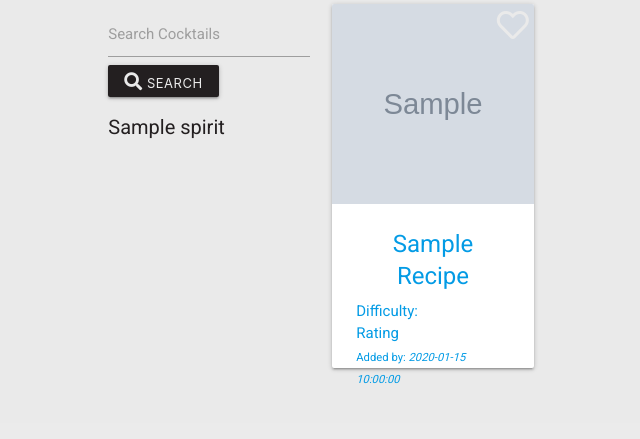
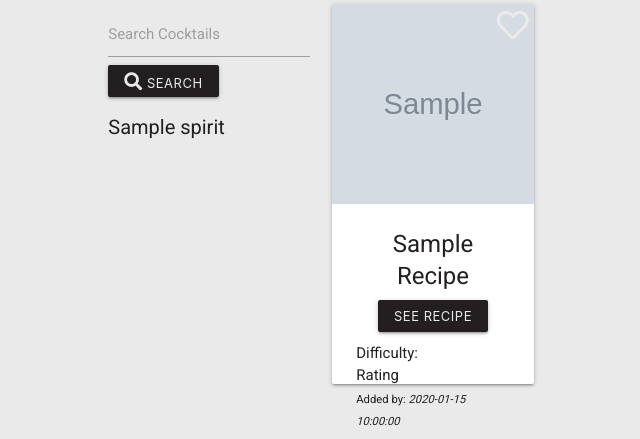
Before and after one commit to Code-Institute-Submissions/OliHickie-shakennotstirred_OctResub, a Flask app: page /cocktail_list in a window 1280 px wide. Shown: the part 596-1035 px from the top of the page, without its empty margins (95-735 px from the left). Before the commit the page ends 980 px from the top, so only its background shows below. Run offline with Flask 2, Linux system fonts and the light colour scheme; grey boxes marked "Sample" are stand-in pictures; a database or web service that is not in the repository returns one stand-in record (values such as "Sample title"); some libraries are stand-ins or nearby versions.

Commit message:
add view, edit and delete buttons to cards

```diff
--- a/static/css/style.css
+++ b/static/css/style.css
@@ -54,6 +54,10 @@
     color: #EAEAEA;
 }
 
+.btn-small a {
+    color: #EAEAEA;
+}
+
 .btn-small:hover {
     background-color: #AD974F;
 }
@@ -69,6 +73,20 @@
     background-color: #231F20;
     color: #EAEAEA;
 }
+
+.edit-btn,
+.edit-btn:hover {
+    background-color: #EAEAEA;
+    color: #231F20;
+    margin: 5px;
+}
+
+.delete-btn,
+.delete-btn:hover {
+    background-color: #CC2828;
+    margin: 5px;
+}
+
 
 /* flashes  */
 
@@ -117,11 +135,15 @@
 }
 
 .card-content {
-    height: 164px;
+    height: 180px;
 }
 
-.view-cocktail-button {
-    margin: 10px;
+.card-content {
+    color: #231F20
+}
+
+.see-recipe-btn {
+    margin-bottom: 10px;
 }
 
 /* home page  */
--- a/static/js/script.js
+++ b/static/js/script.js
@@ -4,7 +4,7 @@
 }, 3000);
 
 
-// Add/remove icon to recipes side bar on hover
+// Add glass icon to recipes side bar on hover
 $(".spirit-list").hover(function () {
   $(this).children().removeClass("hide")
 })
@@ -13,7 +13,7 @@
 })
 
 
-// add/remove ingredients line in recipe form
+// Add ingredients line in recipe form
 $("#add-ingredient").click(function () {
   $(".ingredients-list").append(
     `
@@ -36,6 +36,11 @@
   }
 }
 
+// User favourite a recipe
+$(".fa-heart").click(function () {
+  $(this).toggleClass("far").toggleClass("fas");
+})
+
 
 $(document).ready(function () {
   $('.sidenav').sidenav();
@@ -56,13 +61,13 @@
 
 
   // change recipe difficulty to icons
-  $(".easy").append(
+  $(".difficulty-easy").append(
     `<span><i class="fas fa-star"></i><i class="far fa-star"></i><i class="far fa-star"></i></span>`
   )
-  $(".medium").append(
+  $(".difficulty-medium").append(
     `<span><i class="fas fa-star"></i><i class="fas fa-star"></i><i class="far fa-star"></i></span>`
   )
-  $(".difficult").append(
+  $(".difficulty-difficult").append(
     `<span><i class="fas fa-star"></i><i class="fas fa-star"></i><i class="fas fa-star"></i></span>`
   )
 });
--- a/templates/cocktail_list.html
+++ b/templates/cocktail_list.html
@@ -50,13 +50,16 @@
                             {% endif %}
                         </div>
                         <div class="card-content">
-                            <a href="{{ url_for('recipe', cocktail_id=recipe._id) }}">
-                                <div class="card-title center-align cocktail-card-title"> {{ recipe.cocktail_name }}
-                                </div>
-                                <div>Difficulty: <span class="{{ recipe.difficulty }}"></span></div>
-                                <div>Rating</div>
-                                <div><small>Added by: <em>{{ recipe.created_by }}</em></small></div>
-                            </a>
+                            <div class="card-title center-align cocktail-card-title"> {{ recipe.cocktail_name }}
+                            </div>
+                            <div class="center-align see-recipe-btn">
+                                <button class="btn-small">
+                                    <a href="{{ url_for('recipe', cocktail_id=recipe._id) }}">see recipe</a>
+                                </button>
+                            </div>
+                            <div>Difficulty: <span class="difficulty-{{ recipe.difficulty }}"></span></div>
+                            <div>Rating</div>
+                            <div><small>Added by: <em>{{ recipe.created_by }}</em></small></div>
                         </div>
                     </div>
                 </div>
--- a/templates/create_recipe.html
+++ b/templates/create_recipe.html
@@ -50,7 +50,7 @@
                     <button type="submit" class="btn-small">
                         Add Cocktail</i>
                     </button>
-                    <button type="reset" class=" btn-small ghost-btn">
+                    <button type="reset" class="btn-small ghost-btn">
                         reset</i>
                     </button>
                 </div>
```
Also changed, not shown: templates/mycocktails.html (+13 -5 lines).
